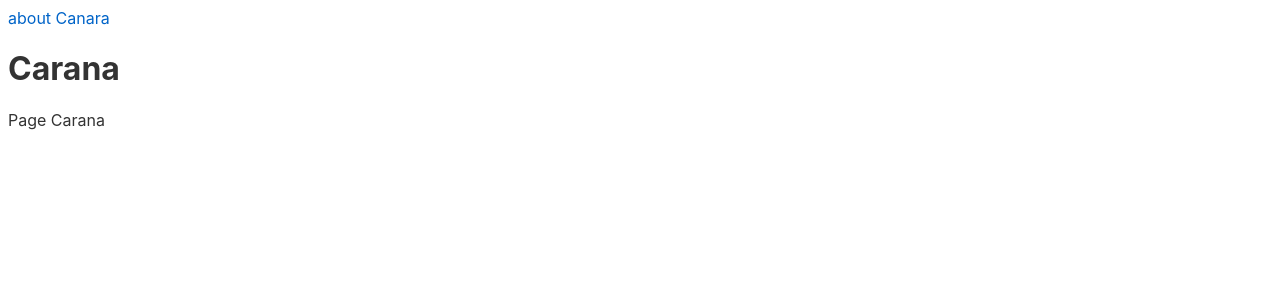
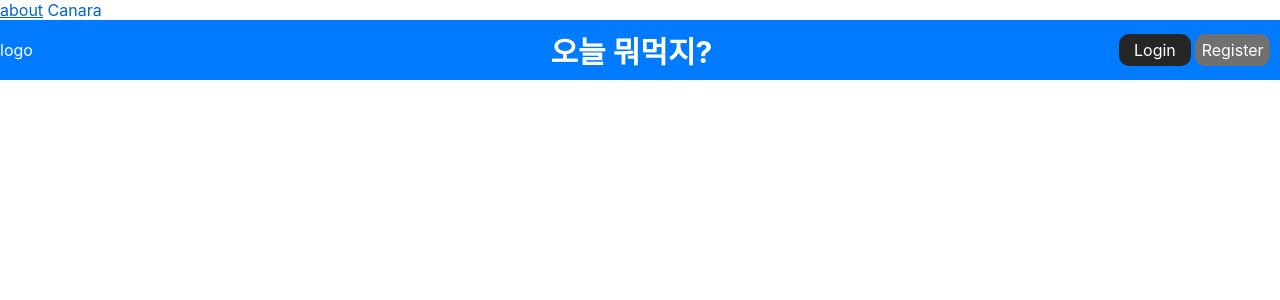
Before and after one commit to hyn062347/Today-s-Pick, a Svelte app in the folder front-end/: page /carana in a window 1280 px wide. Shown: the top 300 px of the page. Built offline with nearby package versions, Linux system fonts and the light colour scheme.

Commit message:
Create Header.svelte

```diff
--- a/front-end/public/global.css
+++ b/front-end/public/global.css
@@ -7,7 +7,7 @@ html, body {
 body {
 	color: #333;
 	margin: 0;
-	padding: 8px;
+	padding: 0px;
 	box-sizing: border-box;
 	font-family: -apple-system, BlinkMacSystemFont, "Segoe UI", Roboto, Oxygen-Sans, Ubuntu, Cantarell, "Helvetica Neue", sans-serif;
 }
--- a/front-end/src/App.svelte
+++ b/front-end/src/App.svelte
@@ -4,6 +4,7 @@
     import Home from "./pages/Home.svelte";
     import About from "./pages/About.svelte";
     import Carana from "./pages/Carana.svelte";
+    import Header from "./components/Header.svelte";
     // const link1="https://www.10000recipe.com/recipe/list.html?q="
     // const link2="https://map.naver.com/p/search/"
     // async function fetchFoods() {
@@ -25,13 +26,16 @@
         {/each}
     </ul>
     <p>기능이 쏙쏙 들어가있잖아aaas</p> -->
+
     <a href="/about">about</a>
     <a href="/carana">Canara</a>
+
     <!-- <nav>
         <Link to ="/">Home</Link>
         <Link to ="/about">About</Link>
         <Link to ="/carana">Carana</Link>
     </nav> -->
+    <Header/>
     <Router>
         <Route path="/" component = {Home} />
         <Route path="/about" component = {About} />
@@ -41,9 +45,12 @@
 
 <style>
     h1 {
-        color: #333;
+        color: #d70000;
     }
     button {
         margin: 10px 0;
     }
+    body {
+        background-color: #333;
+    }
 </style>
--- /dev/null
+++ b/front-end/src/components/Header.svelte
@@ -0,0 +1,61 @@
+<script>
+    let currentPage = 0;
+    import { Router, Route, Link } from "svelte-routing";
+</script>
+
+<header class="HeaderForm">
+    <div>
+        logo
+    </div>
+    <label class="Title">오늘 뭐먹지?</label>
+    <div class="ButtonSection">
+        <button class="LoginButton">Login</button>
+        <button class="RegisterButton">Register</button>
+    </div>
+</header>
+
+<main></main>
+
+<style>
+
+    .HeaderForm {
+        background-color: rgb(0, 123, 255);
+        height: 60px;
+        width: 100%;
+        text-align: center;
+        align-content: center;
+        color: white;
+        align-items: center;
+        display: flex;
+        flex-direction: row;
+        justify-content: space-between;
+    }
+    .LoginButton {
+        background-color: rgb(38, 38, 38);
+        padding-left: 15px;
+        padding-right: 15px;
+    }
+
+    .RegisterButton {
+        background-color: rgb(112, 112, 112);
+    }
+
+    button {
+        margin: 0px;
+        border-radius: 10px;
+        color: white;
+        border: none;
+    }
+
+    .ButtonSection{
+        margin-left: 10px;
+        margin-right: 10px;
+    }
+
+    .Title {
+        font-size: 30px;
+        font-weight: bolder;
+        position: absolute; /* 절대 위치 추가 */
+        left: 43%; /* 가로 중앙 */
+    }
+</style>
--- a/front-end/src/pages/About.svelte
+++ b/front-end/src/pages/About.svelte
@@ -6,3 +6,7 @@
     <h1>{name}</h1>
     <p>이 페이지는 프로젝트에 대한 정보를 제공합니다.</p>
 </main>
+
+<style>
+
+</style>
--- a/front-end/src/pages/Carana.svelte
+++ b/front-end/src/pages/Carana.svelte
@@ -3,6 +3,5 @@
 </script>
 
 <main>
-    <h1>{name}</h1>
-    <p>Page Carana</p>
+
 </main>
--- a/front-end/src/pages/Home.svelte
+++ b/front-end/src/pages/Home.svelte
@@ -6,3 +6,9 @@
     <h1>{name}</h1>
     <p>여기가 홈페이지입니다!kdjfhajshdjashf</p>
 </main>
+
+<style>
+    h1{
+        color: aqua;
+    }
+</style>
```
